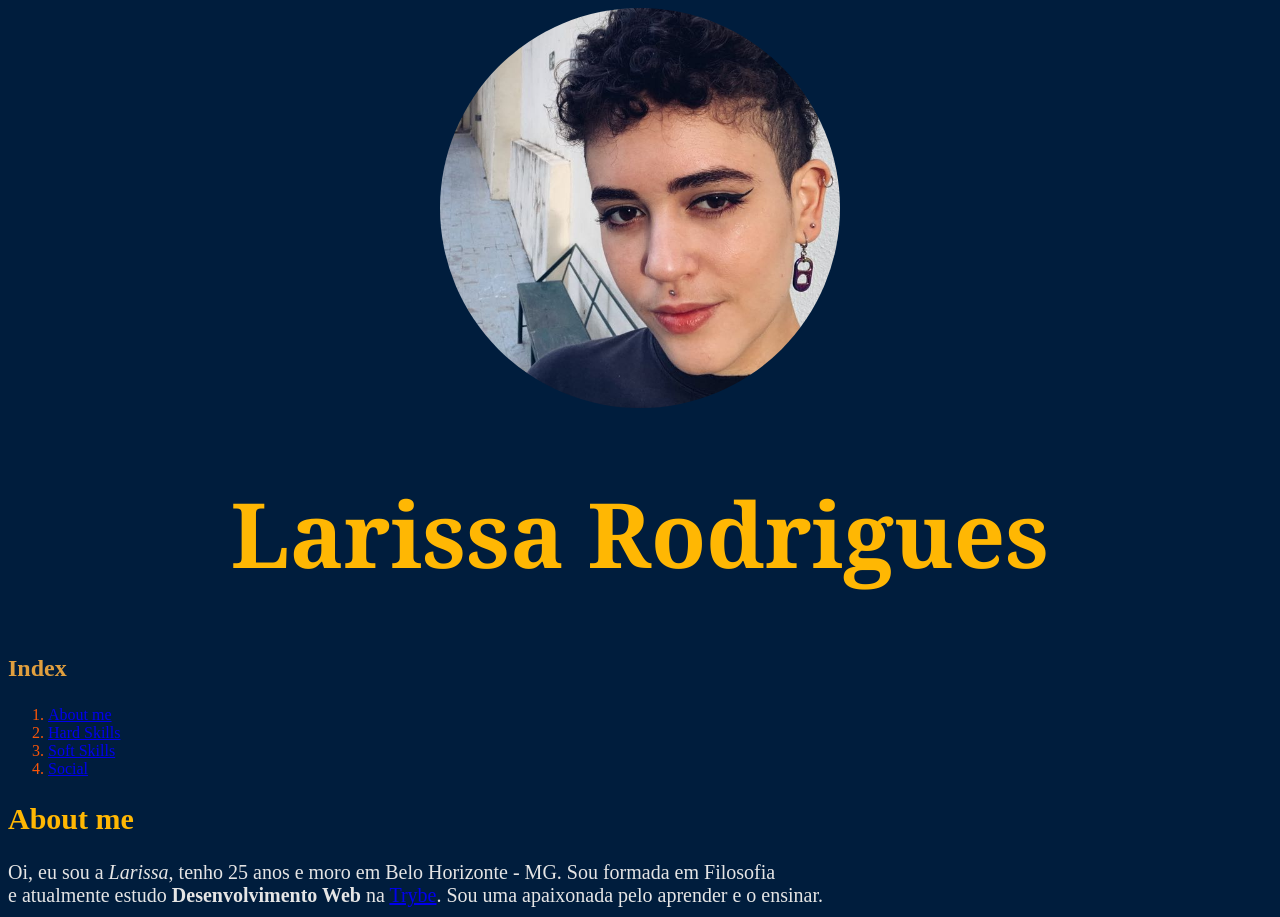
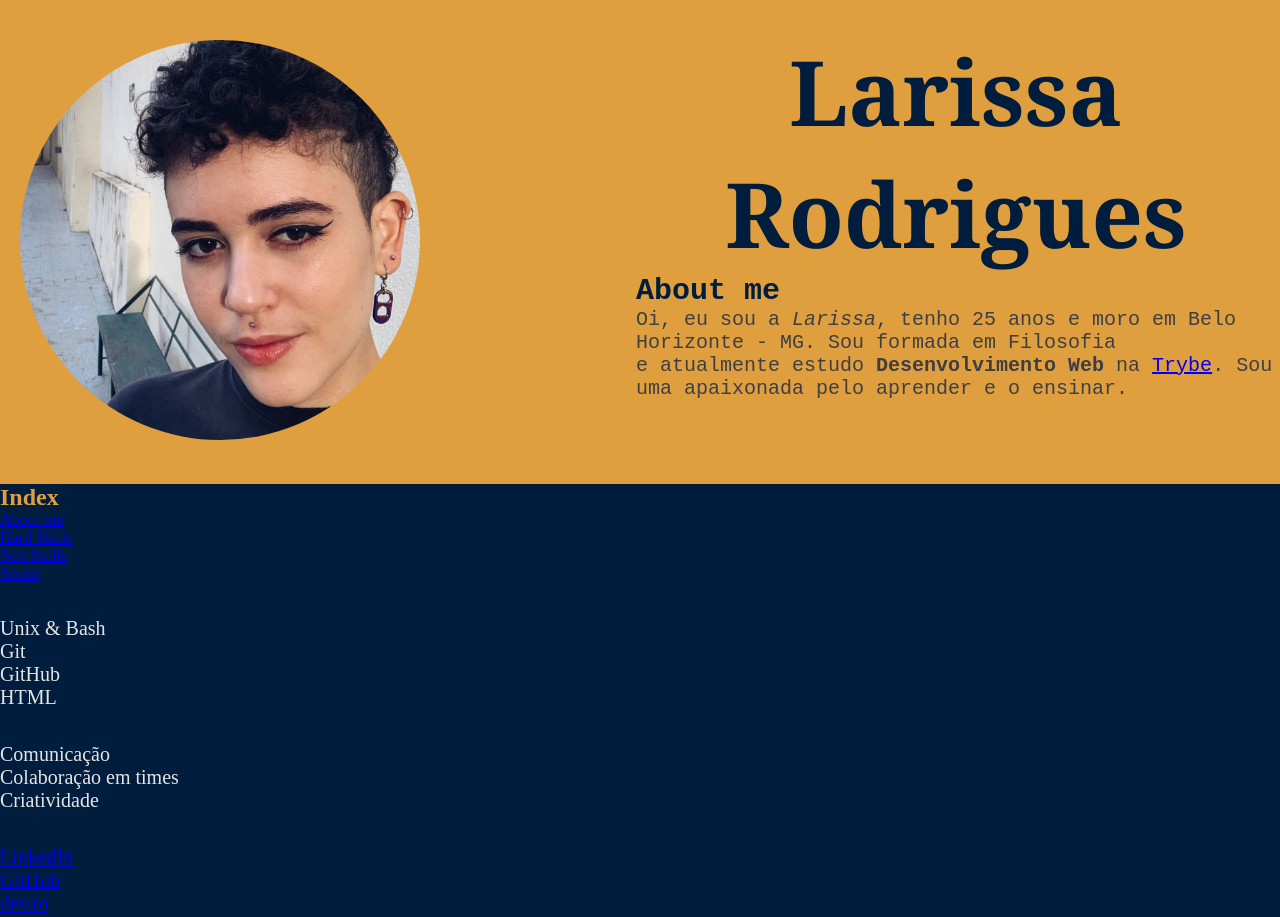
Before and after one commit to larirga/larirga.github.io, a plain HTML site: page index.html in a window 1280 px wide. Shown: the top 917 px of the page. Drawn offline with Linux system fonts and the light colour scheme.

Commit message:
Adicionei posicionamento header

```diff
--- a/index.html
+++ b/index.html
@@ -2,48 +2,19 @@
 <html lang="pt-br">
   <head>
     <meta charset="UTF-8">
-<div class="photo-center"><img src="./larissa-foto.jpg" alt = "Uma foto de frente da Larissa, é uma mulher branca, de cabelo curto e cacheado e está usando um brinco de tampa de lata na orelha direita." width="400px"></div>
     <title>Larirga</title>
-    <style>
-      body {
-        background-color: #001d3d;
-      }
-      h1 {
-        font-family: Georgia;
-        color: #ffb703;
-        text-align: center;
-        font-size: 90px;
-      }
-      img {
-        border-radius: 100%;
-      }
-      p {
-        font-size: 20px;
-        color: #e5e5e5;
-      }
-      ul {
-        font-size: 20px;
-        color: #e5e5e5
-      }
-      h2 {
-        color: #ffb703;
-        font-size: 30px;
-      }
-      ol {
-        color: #fb5607;
-      }
-      h3 {
-        color: #e09f3e;
-        font-size: 24px;
-      }
-      .photo-center{
-        text-align:center;
-      }
-    </style>
+    <link rel="stylesheet" href="style.css">
   </head>
   <body>
-    <h1>Larissa Rodrigues</h1>
-
+  <div id="header">
+    <img src="./larissa-foto.jpg" alt = "Uma foto de frente da Larissa, é uma mulher branca, de cabelo curto e cacheado e está usando um brinco de tampa de lata na orelha direita." width="400px"></img>
+    <div id="header-content">
+      <h1>Larissa Rodrigues</h1>
+      <h2 id="aboutme">About me </h2>
+      <p>Oi, eu sou a <em>Larissa</em>, tenho 25 anos e moro em Belo Horizonte - MG. Sou formada em Filosofia <br>
+        e atualmente estudo <strong>Desenvolvimento Web</strong> na <a href="https://www.betrybe.com/formacao-desenvolvimento-web" target="_blank">Trybe</a>. Sou uma apaixonada pelo aprender e o ensinar.</p>
+    </div>
+  </div>
     <h3>Index</h3>
     <ol>
         <li><a href="#aboutme">About me</a></li>
@@ -51,9 +22,6 @@
         <li><a href="#softskills">Soft Skills</a></li>
         <li><a href="#social">Social</a></li>
     </ol>
-    <h2 id="aboutme">About me </h2>
-    <p>Oi, eu sou a <em>Larissa</em>, tenho 25 anos e moro em Belo Horizonte - MG. Sou formada em Filosofia <br>
-        e atualmente estudo <strong>Desenvolvimento Web</strong> na <a href="https://www.betrybe.com/formacao-desenvolvimento-web" target="_blank">Trybe</a>. Sou uma apaixonada pelo aprender e o ensinar.</p>
   <h2 id="hardskills">Hard Skills</h2>
   <ul>
     <li>Unix & Bash</li>
@@ -72,8 +40,6 @@
     <li><a href="https://www.linkedin.com/in/larissa-rodrigues-122775206/" target="_blank">LinkedIn</a></li>
     <li><a href="https://github.com/larirga" target="_blank">GitHub</a></li>
     <li><a href="https://dev.to/larirga" target="_blank">dev.to</a></li>
-
-
   </ul>
 </body>
 </html>
--- /dev/null
+++ b/style.css
@@ -0,0 +1,50 @@
+* {
+    margin: 0;
+    padding: 0;
+}
+
+#header {
+    background-color: #e09f3e;
+    font-family:monospace;
+    padding: 40px 20px;
+
+}
+#header-content{
+    max-width: 50%;
+    position: absolute;
+    right: 4px;
+    top: 30px;
+}
+
+
+body {
+    background-color: #001d3d;
+  }
+  h1 {
+    font-family: Georgia;
+    color: #001d3d;
+    text-align: center;
+    font-size: 90px;
+  }
+  img {
+    border-radius: 100%;
+  }
+  p {
+    font-size: 20px;
+    color: #3e3f44;
+  }
+  ul {
+    font-size: 20px;
+    color: #e5e5e5
+  }
+  h2 {
+    color: #001d3d;
+    font-size: 30px;
+  }
+  ol {
+    color: #fb5607;
+  }
+  h3 {
+    color: #e09f3e;
+    font-size: 24px;
+  }
```
